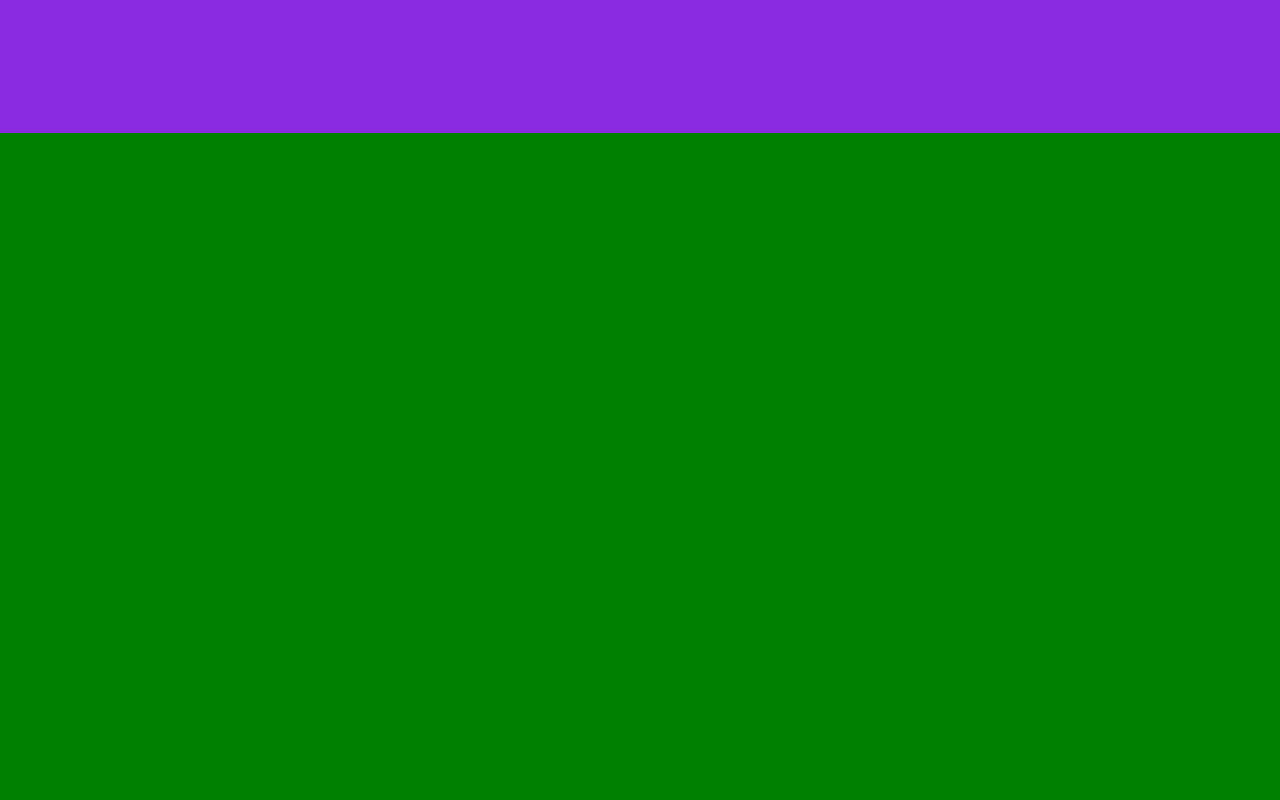
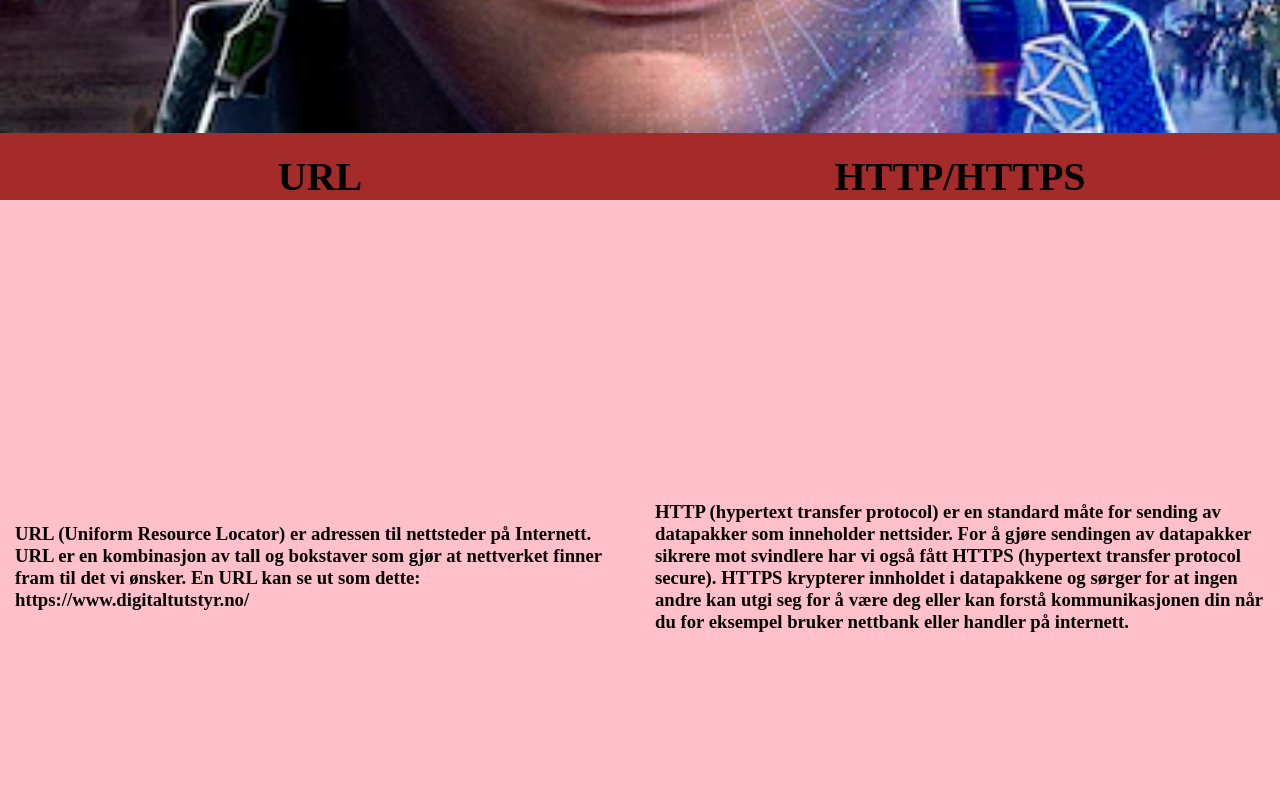
Before and after one commit to Banan358/prosjekt-om-kommunikasjon, a plain HTML site: page Nettadresse_til_en_nettside.html in a window 1280 px wide. Shown: the part 740-1540 px from the top of the page. Drawn offline with Linux system fonts and the light colour scheme.

Commit message:
nettside fix

```diff
--- a/Nettadresse_til_en_nettside.html
+++ b/Nettadresse_til_en_nettside.html
@@ -43,38 +43,24 @@
         </div>
 
         <div class="section2">
+            <div class="section">
                 <div class="secondary_title_div">
-                <h1 class="secondary_title"></h1>
+                    <h1 class="secondary_title">URL</h1>
                 </div>
                 <div class="body">
-                <h3 class="body_text"></h3>
+                    <h3 class="body_text">URL (Uniform Resource Locator) er adressen til nettsteder på Internett. URL er en kombinasjon av tall og bokstaver som gjør at nettverket finner fram til det vi ønsker.
+                        En URL kan se ut som dette: https://www.digitaltutstyr.no/
+                    </h3>
                 </div>
             </div>
-
-        <div class="section3">
+            <div class="section">
                 <div class="secondary_title_div">
-                <h1 class="secondary_title"></h1>
+                    <h1 class="secondary_title">HTTP/HTTPS</h1>
                 </div>
                 <div class="body">
-                <h3 class="body_text"></h3>
+                    <h3 class="body_text">HTTP (hypertext transfer protocol) er en standard måte for sending av datapakker som inneholder nettsider. For å gjøre sendingen av datapakker sikrere mot svindlere har vi også fått HTTPS (hypertext transfer protocol secure). HTTPS krypterer innholdet i datapakkene og sørger for at ingen andre kan utgi seg for å være deg eller kan forstå kommunikasjonen din når du for eksempel bruker nettbank eller handler på internett.
+                    </h3>
                 </div>
-        </div>
-
-        <div class="section4">
-            <div class="secondary_title_div">
-                <h1 class="secondary_title"></h1>
-            </div>
-            <div class="body">
-                <h3 class="body_text"></h3>
-            </div>
-        </div>
-
-        <div class="section5">
-            <div class="secondary_title_div">
-                <h1 class="secondary_title"></h1>
-            </div>
-            <div class="body">
-                <h3 class="body_text"></h3>
             </div>
         </div>
     </div>
--- a/style4.css
+++ b/style4.css
@@ -43,13 +43,17 @@
 
 .main{
     width: 100%;
-    height: 500vh;
+    height: 300vh;
     background-color: green;
 }
 .section1{
     height: 100vh;
     width: 100%;
-    background-color: blueviolet;
+    background-image: url("bilder/readyplayerone.webp");
+    background-size: cover; /* Ensures the image scales to cover the entire section */
+    background-position: center; /* Centers the image in the section */
+    background-repeat: no-repeat; /* Prevents the image from repeating */
+    background-attachment: fixed;
     display: flex;
     align-items: center;
     flex-direction: column;
@@ -62,7 +66,7 @@
     padding-top: 20px;
 }
 .title{
-
+    font-size: 2.5rem;
 }
 
 .links{
@@ -81,3 +85,63 @@
     background-color: blue;
     border-radius: 10px;
 }
+
+.section2{
+    height: 100vh;
+    width: 100%;
+    background-color: red;
+    display: flex;
+    align-items: center;
+    flex-direction: row;
+}
+.secondary_title_div{
+    width: 100%;
+    display: flex;
+    background-color: brown;
+    justify-content: center;
+    padding-top: 20px;
+}
+.secondary_title{
+    font-size: 2.5rem;
+}
+
+.section{
+    display: flex;
+    flex-direction: column;
+    width: 50%;
+    background-color: burlywood;
+    height: 100%;
+}
+
+.body{
+    display: flex;
+    flex-direction: column;
+    justify-content: center;
+    align-items: center;
+    background-color: pink;
+    height: 100%;
+}
+
+.body_text{
+    padding: 15px;
+}
+
+.section3{
+    height: 100vh;
+    width: 100%;
+    background-color: purple;
+    display: flex;
+    align-items: center;
+    flex-direction: column;
+}
+.secondary_title_div{
+    width: 100%;
+    display: flex;
+    background-color: brown;
+    justify-content: center;
+    padding-top: 20px;
+}
+.secondary_title{
+    font-size: 2.5rem;
+
+}
```
Also changed, not shown: bilder/readyplayerone.webp (added). Lines whose indentation alone changed are shown as unchanged.
